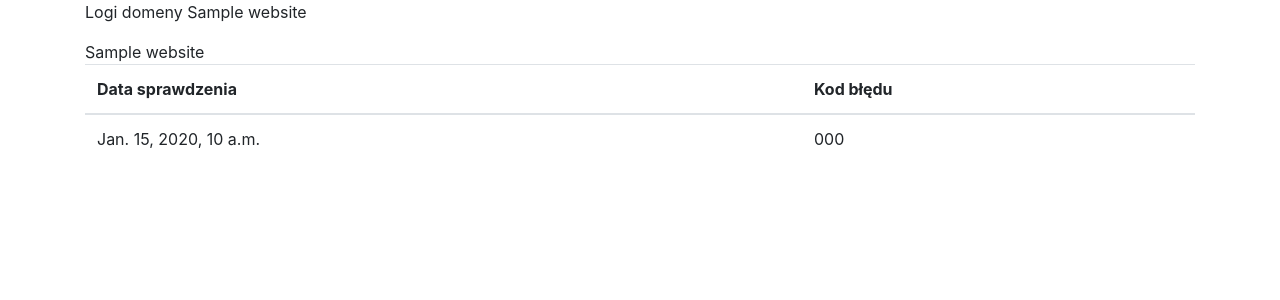
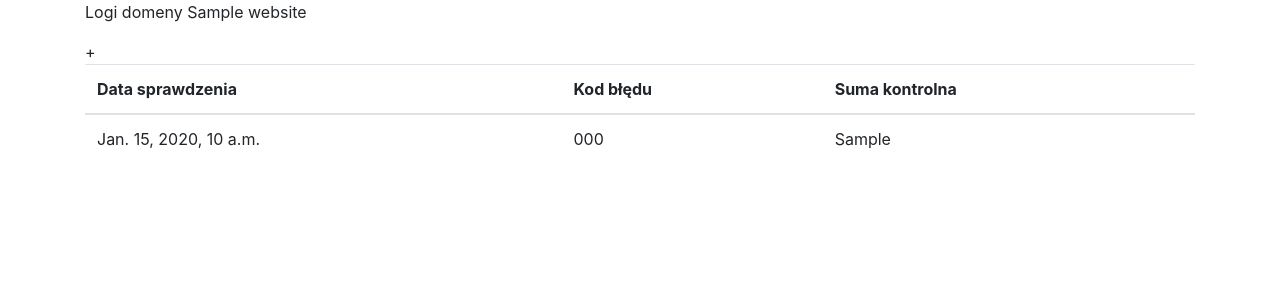
Before and after one commit to Bombozaur666/CeleryMonitoring, a Django app: page /websites/1/ in a window 1280 px wide. Shown: the part 56-356 px from the top of the page. Run offline with Django 4.2, Linux system fonts and the light colour scheme; tables that the repository leaves empty hold one stand-in row (values such as "Sample post"); parts of the project's set-up code (start-up, migrations or seed data) failed here and were passed over.

Commit message:
-edit html to show md5

```diff
--- a/templates/checkWebsite.html
+++ b/templates/checkWebsite.html
@@ -10,7 +10,8 @@
       <thead>
         <tr>
           <th>Data sprawdzenia</th>
-          <th scope="col">Kod błędu</th>
+          <th scope="col">Kod błędu</th>+
+          <th>Suma kontrolna</th>
         </tr>
       </thead>
       <tbody>
@@ -18,7 +19,7 @@
         <tr>
           <td>{{ event.time }}</td>
           <td>{{ event.returnCode}}</td>
-        {{ event.websiteId.name }}
+          <td>{{ event.md5 }}</td>
         </tr>
     {% endfor %}
 {% endblock content %}
```
